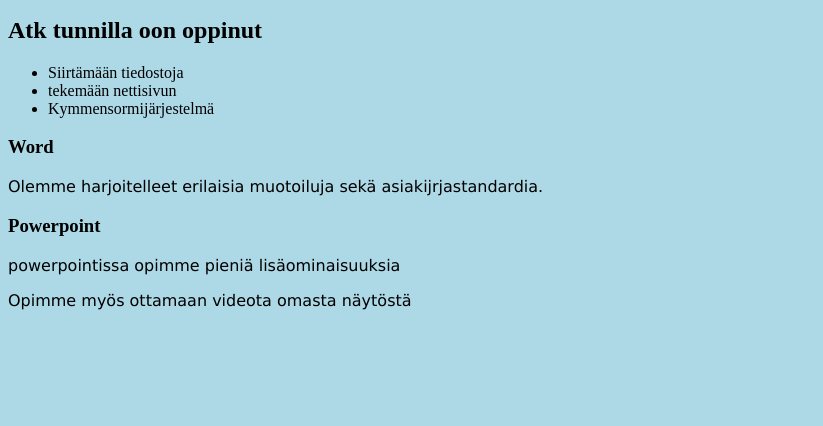
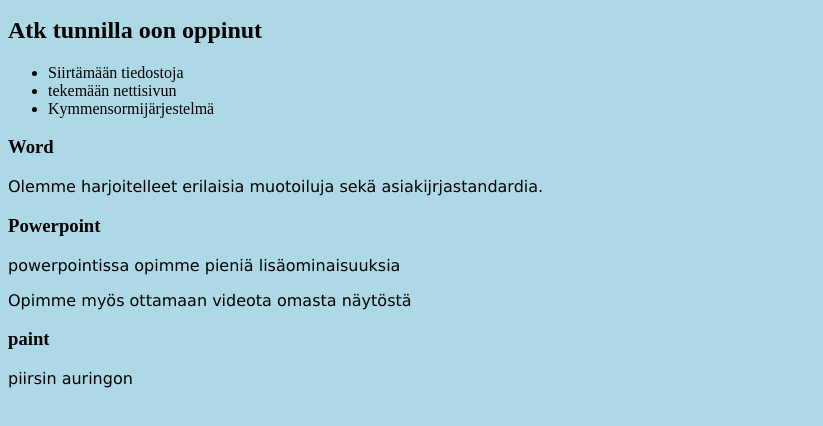
Before and after one commit to Gabriel13425/Gabriel13425.github.io, a plain HTML site: page index.html in a window 1280 px wide. Shown: the part 102-528 px from the top of the page, without its empty margins (0-823 px from the left). Drawn offline with Linux system fonts and the light colour scheme.

Commit message:
Update index.html

```diff
--- a/index.html
+++ b/index.html
@@ -36,3 +36,6 @@
     <p>Opimme myös ottamaan videota omasta näytöstä</p>
     </body>
 </html>
+<h3>paint</h3>
+<p>piirsin auringon</p>
+<img.src="paint.png" style="max-width:400px">
```
